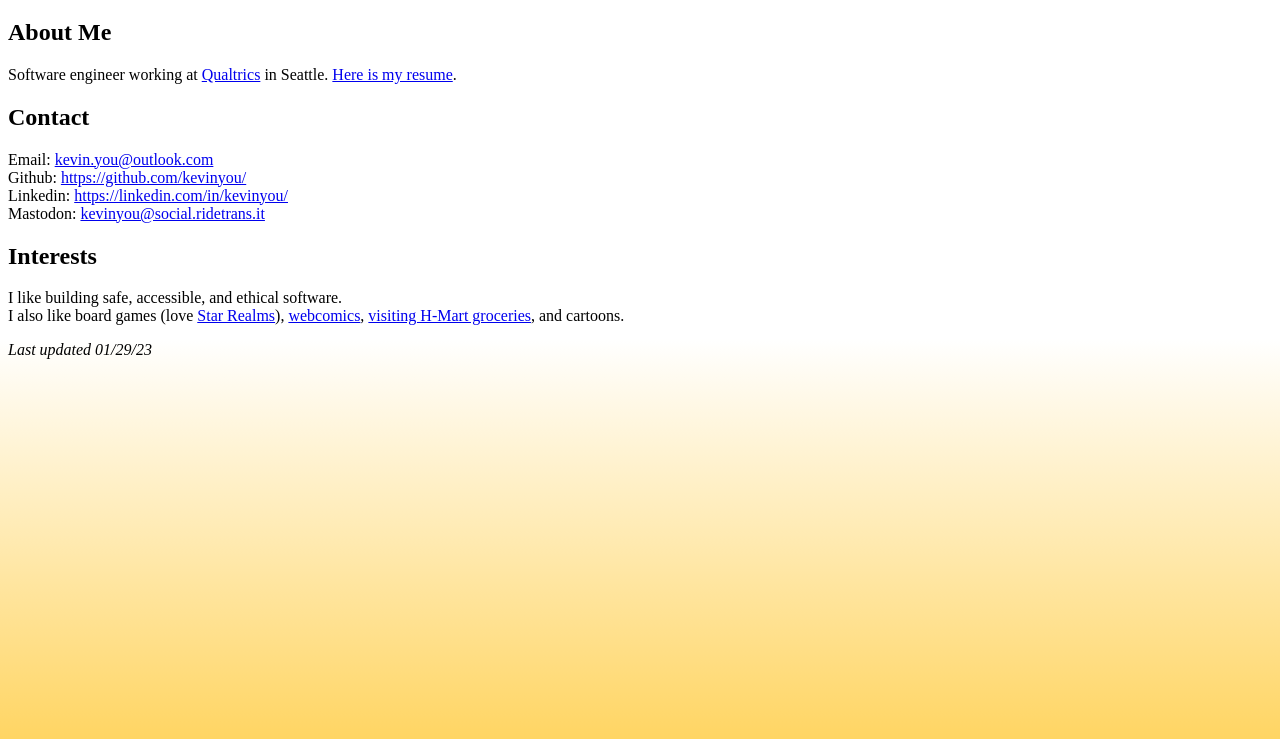
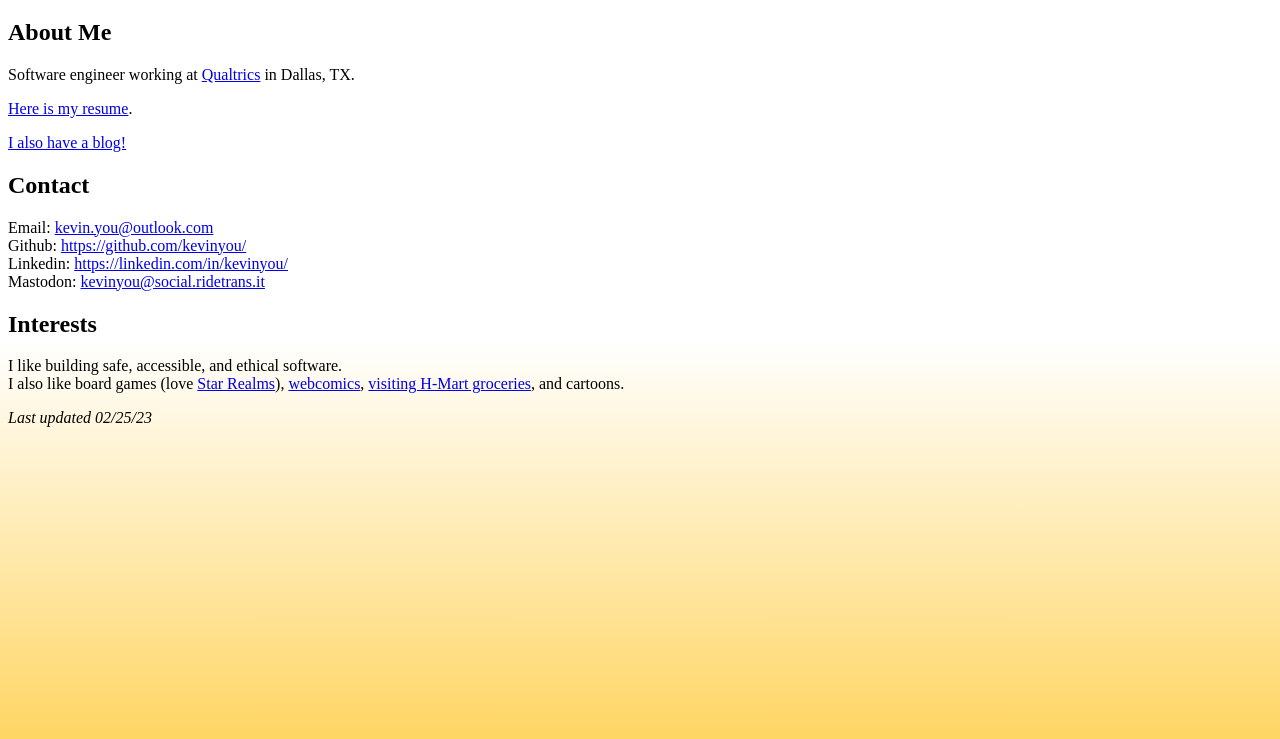
Before and after one commit to kevinyou/kevinyou.github.io, a plain HTML site: page index.html in a window 1280 px wide. Shown: the part 61-800 px from the top of the page. Drawn offline with Linux system fonts and the light colour scheme.

Commit message:
add link to blog

```diff
--- a/index.html
+++ b/index.html
@@ -8,8 +8,13 @@
         <h1>Dong Hyeon "Kevin" You</h1>
         <h2>About Me</h2>
         <p>
-    Software engineer working at <a href="https://www.qualtrics.com/">Qualtrics</a> in Seattle.
-<a href="resume/kevinyou-resume.pdf">Here is my resume</a>.
+            Software engineer working at <a href="https://www.qualtrics.com/">Qualtrics</a> in Dallas, TX.
+        </p>
+        <p>
+            <a href="resume/kevinyou-resume.pdf">Here is my resume</a>.
+        </p>
+        <p>
+            <a href="blog/">I also have a blog!</a>
         </p>
         <h2>Contact</h2>
         <p>
@@ -30,6 +35,6 @@
         </p>
 -->
 
-        <p><i>Last updated 01/29/23</i></p>
+        <p><i>Last updated 02/25/23</i></p>
     </body>
 </html>
```
